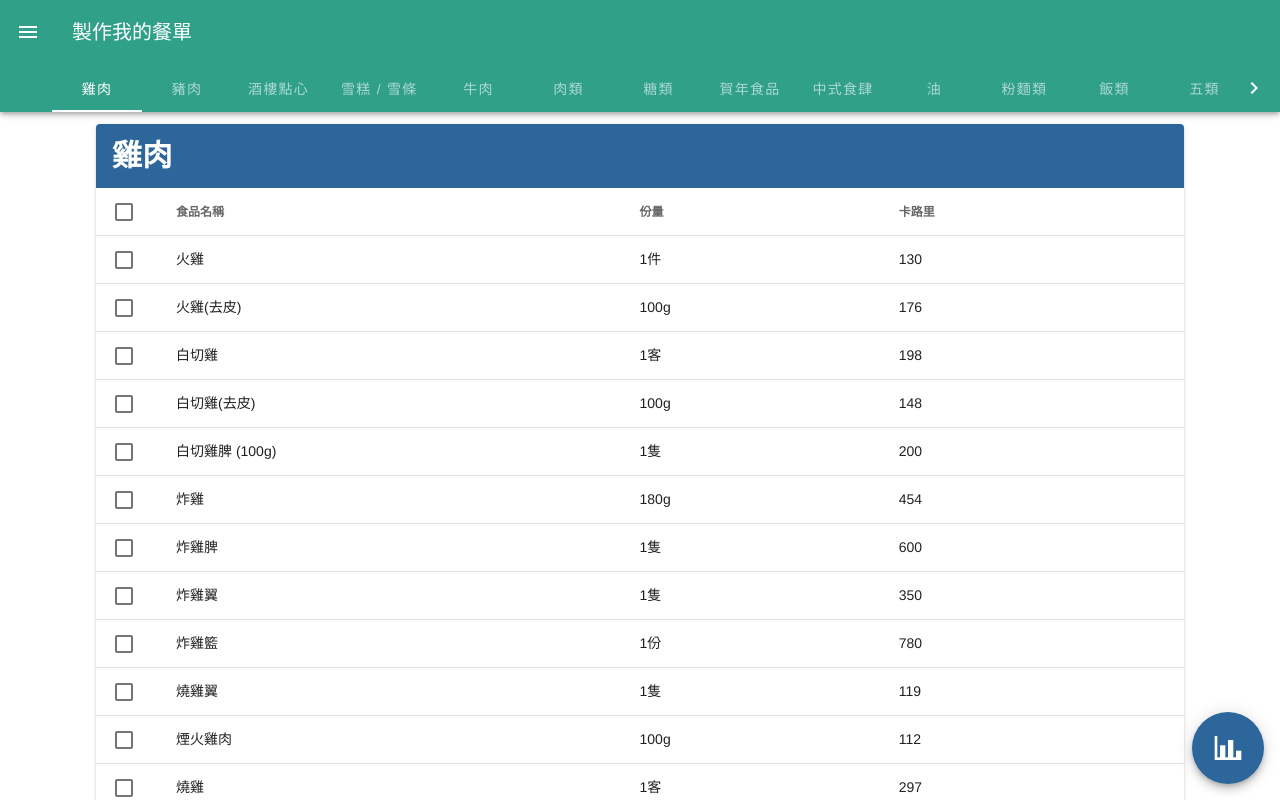
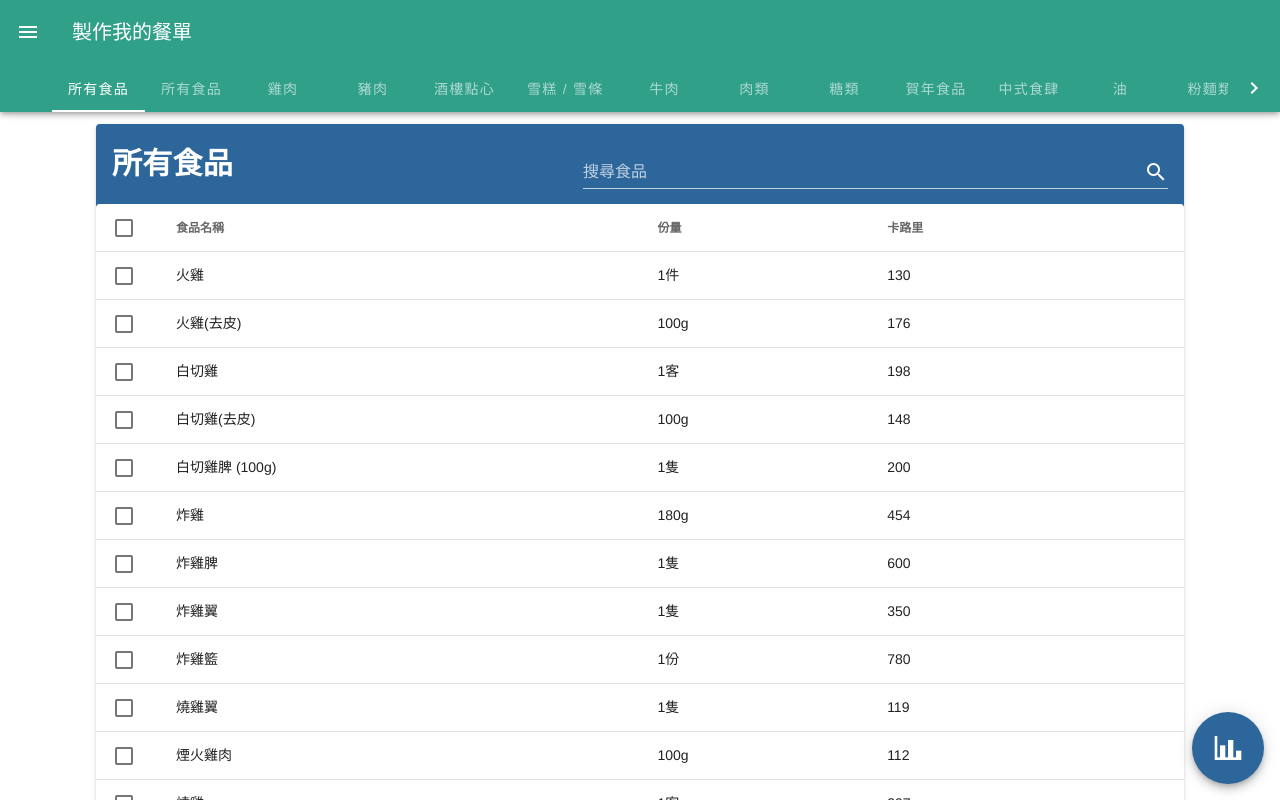
Before and after one commit to PleasantGoat84/calorie-calculator, a Vue app: page / in a window 1280 px wide. Shown: the top 800 px of the page. Built offline with nearby package versions, Linux system fonts and the light colour scheme; a small style sheet from the web is missing; the HTML template or start-up script is replaced by a standard one.

Commit message:
add search and all food view

```diff
--- a/src/App.vue
+++ b/src/App.vue
@@ -57,6 +57,10 @@
 
       <template v-slot:extension>
         <v-tabs v-model="tab">
+          <v-tab>
+            所有食品
+          </v-tab>
+
           <v-tab v-for="(kind, i) in foodKinds" :key="i">
             {{ kind }}
           </v-tab>
@@ -69,16 +73,27 @@
         <v-card color="info" class="white--text mx-auto table-card">
           <v-card-title>
             <h2>{{ foodKinds[tab] }}</h2>
+
+            <v-spacer />
+
+            <v-text-field
+              v-model="search"
+              append-icon="mdi-magnify"
+              label="搜尋食品"
+              single-line
+              hide-details
+              dark
+            />
           </v-card-title>
 
           <v-data-table
             v-model="selected"
-            class="rounded-0"
             show-select
             :headers="tableHeaders"
-            :items="foodData[foodKinds[tab]]"
+            :items="tableData"
             item-key="name"
             :items-per-page="15"
+            :search="search"
           />
         </v-card>
       </v-container>
@@ -110,14 +125,14 @@
 
     <v-dialog v-model="dialog" max-width="70%">
       <v-card>
-        <div class="save-area">
+        <div class="save-area pb-5">
           <v-card-title class="py-5">
             <h3>
               我的餐單
             </h3>
           </v-card-title>
 
-          <v-simple-table class="mx-10 text-left total-table elevation-2 mb-5">
+          <v-simple-table class="mx-10 text-left total-table elevation-2">
             <thead>
               <tr>
                 <th>
@@ -139,7 +154,7 @@
                 <td>{{ food.quantity }}</td>
                 <td>{{ food.calorie }}</td>
                 <td class="text-center">
-                  <v-btn icon @click="deleteFood(i)">
+                  <v-btn icon @click="deleteFood(i)" data-html2canvas-ignore>
                     <v-icon>mdi-delete</v-icon>
                   </v-btn>
                 </td>
@@ -159,8 +174,12 @@
             download="我的餐單.png"
             ref="downloadHref"
             class="d-none"
-            >HELO</a
-          >
+          ></a>
+        </div>
+
+        <div class="mt-3">
+          保存圖片功能使用了最新的魔法, 有時更可能會有問題出現! <br />
+          如果施法失敗, 請使用系統截圖功能.
         </div>
 
         <v-card-actions class="pa-6">
@@ -178,7 +197,7 @@
           <v-spacer />
 
           <v-btn color="primary" @click="saveData" :disabled="saving">
-            複製資料
+            保存圖片
           </v-btn>
 
           <v-btn color="primary" text @click="dialog = false">
@@ -213,15 +232,31 @@ export default class CalorieCalc extends Vue {
   private imgData = "";
   private saving = false;
 
+  private search = "";
+
   private readonly tableHeaders = [
     { text: "食品名稱", value: "name" },
-    { text: "份量", value: "quantity" },
-    { text: "卡路里", value: "calorie" }
+    { text: "份量", value: "quantity", sortable: false, filterable: false },
+    { text: "卡路里", value: "calorie", filterable: false }
   ];
 
   readonly foodData = foodData;
+
+  get tableData() {
+    if (this.tab > 0) {
+      return this.foodData[this.foodKinds[this.tab]];
+    } else {
+      const allFood: Food[] = [];
+      Object.values(this.foodData).forEach(food => {
+        allFood.push(...food);
+      });
+
+      return allFood;
+    }
+  }
+
   get foodKinds() {
-    return Object.keys(this.foodData);
+    return ["所有食品", ...Object.keys(this.foodData)];
   }
 
   get totalCalorie() {
@@ -244,10 +279,6 @@ export default class CalorieCalc extends Vue {
     await this.$nextTick();
     this.$refs.downloadHref.click();
     this.saving = false;
-  }
-
-  created() {
-    //
   }
 }
 </script>
@@ -275,7 +306,7 @@ export default class CalorieCalc extends Vue {
 }
 
 .total-table {
-  max-height: 65vh;
+  max-height: 95vh;
   overflow-y: auto;
 
   .action {
--- a/src/data/food.ts
+++ b/src/data/food.ts
@@ -4,7 +4,7 @@ export interface Food {
   calorie: number;
 }
 
-export default {
+const food: { [key: string]: Food[] } = {
   雞肉: [
     { name: "火雞", quantity: "1件", calorie: 130 },
     { name: "火雞(去皮)", quantity: "100g", calorie: 176 },
@@ -921,3 +921,5 @@ export default {
     { name: "紅蘿蔔番茄粟米(連材", quantity: "1000ml", calorie: 422 }
   ]
 };
+
+export default food;
```
